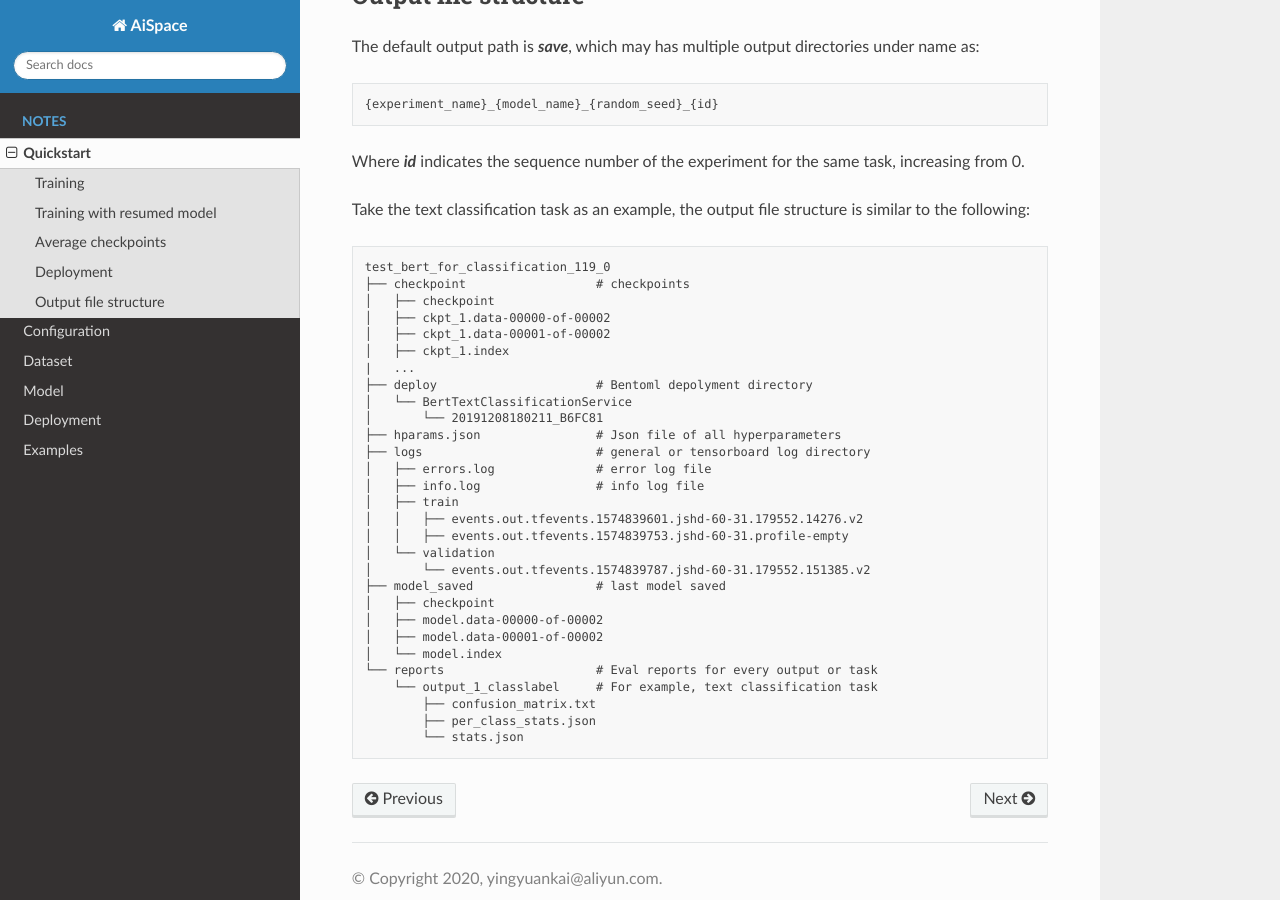
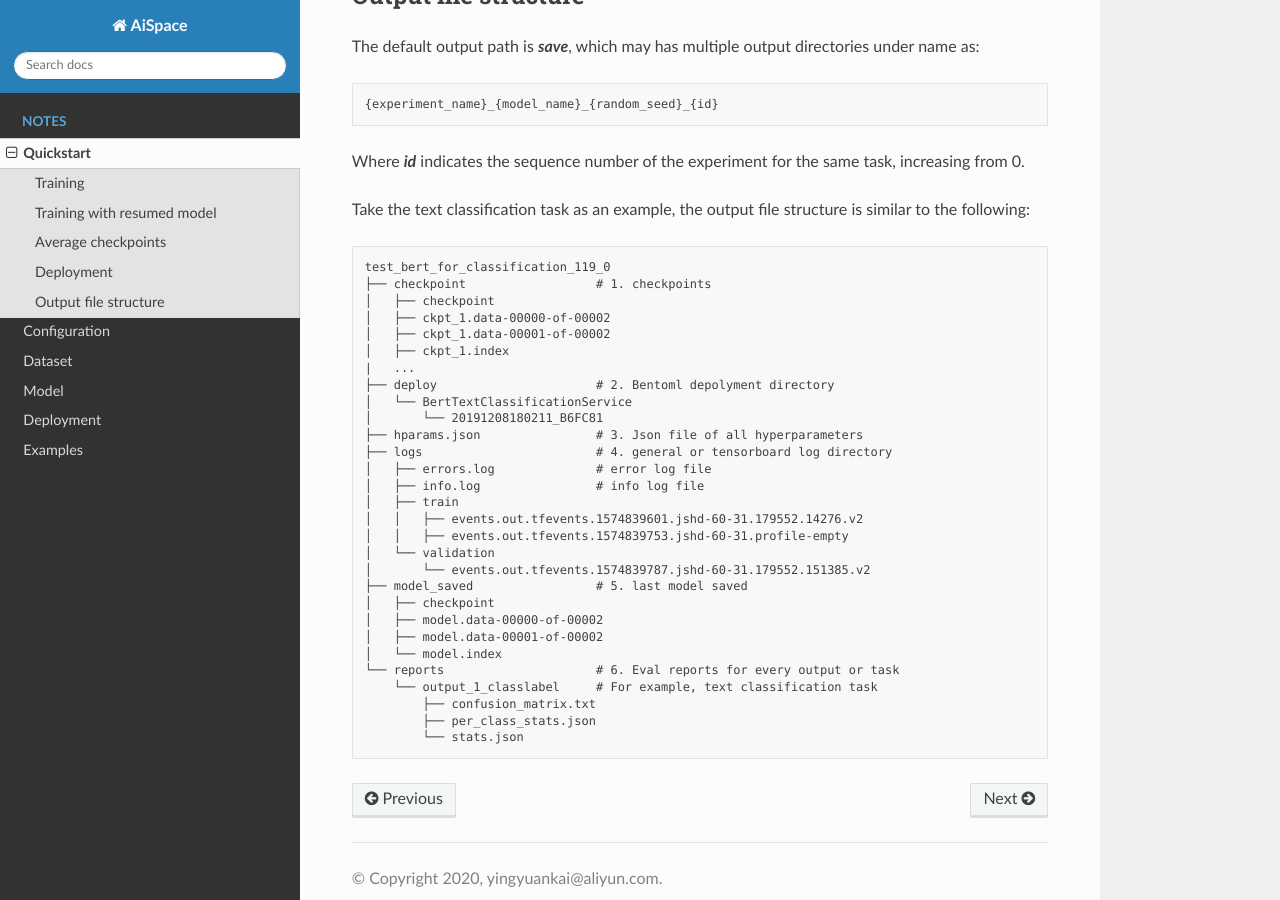
Before and after one commit to yingyuankai/AiSpace, a Sphinx documentation site: the page built from docs/source/quickstart.md, in a window 1280 px wide and 900 px high, scrolled down 1406 px. Built offline with Sphinx 7.4.7 and the Read the Docs theme 2.0.0, drawn with Linux system fonts in a browser that asks for light colours.

Commit message:
modify docs

````diff
--- a/docs/source/index.rst
+++ b/docs/source/index.rst
@@ -3,7 +3,7 @@
    You can adapt this file completely to your liking, but it should at least
    contain the root `toctree` directive.
 
-Welcome to AiSpace's documentation!
+AiSpace
 ===================================
 
 AiSpace provides highly configurable framework for deep learning model development, deployment and
--- a/docs/source/quickstart.md
+++ b/docs/source/quickstart.md
@@ -76,17 +76,17 @@ Take the text classification task as an example, the output file structure is si
 
 ```
 test_bert_for_classification_119_0
-├── checkpoint                  # checkpoints
+├── checkpoint                  # 1. checkpoints
 │   ├── checkpoint
 │   ├── ckpt_1.data-00000-of-00002
 │   ├── ckpt_1.data-00001-of-00002
 │   ├── ckpt_1.index
 |   ...
-├── deploy                      # Bentoml depolyment directory
+├── deploy                      # 2. Bentoml depolyment directory
 │   └── BertTextClassificationService
 │       └── 20191208180211_B6FC81
-├── hparams.json                # Json file of all hyperparameters
-├── logs                        # general or tensorboard log directory
+├── hparams.json                # 3. Json file of all hyperparameters
+├── logs                        # 4. general or tensorboard log directory
 │   ├── errors.log              # error log file
 │   ├── info.log                # info log file
 │   ├── train
@@ -94,12 +94,12 @@ test_bert_for_classification_119_0
 │   │   ├── events.out.tfevents.1574839753.jshd-60-31.profile-empty
 │   └── validation
 │       └── events.out.tfevents.1574839787.jshd-60-31.179552.151385.v2
-├── model_saved                 # last model saved
+├── model_saved                 # 5. last model saved
 │   ├── checkpoint
 │   ├── model.data-00000-of-00002
 │   ├── model.data-00001-of-00002
 │   └── model.index
-└── reports                     # Eval reports for every output or task
+└── reports                     # 6. Eval reports for every output or task
     └── output_1_classlabel     # For example, text classification task
         ├── confusion_matrix.txt
         ├── per_class_stats.json
````
